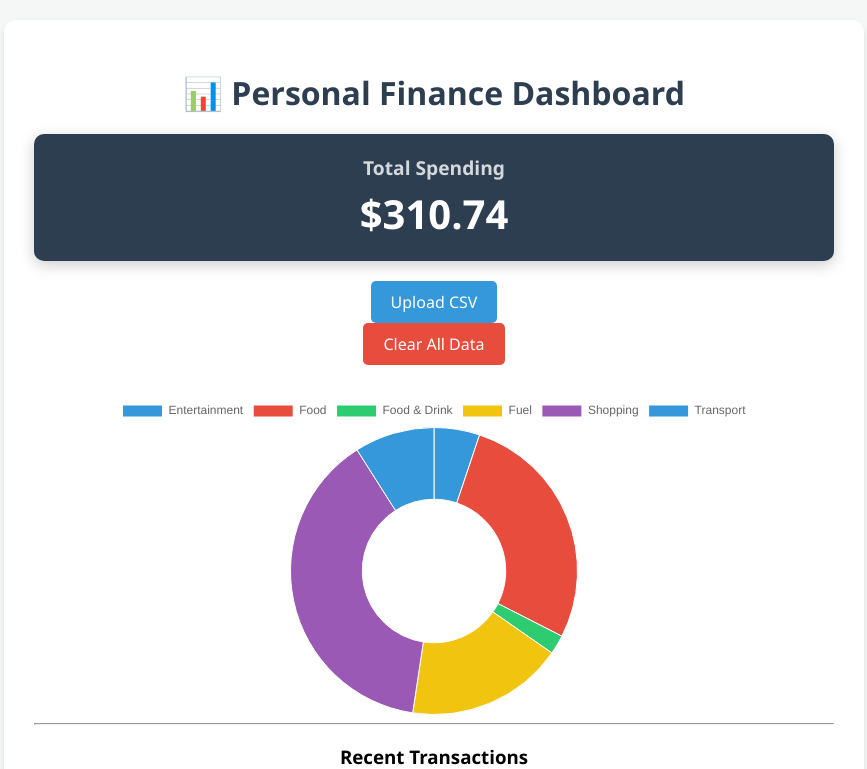
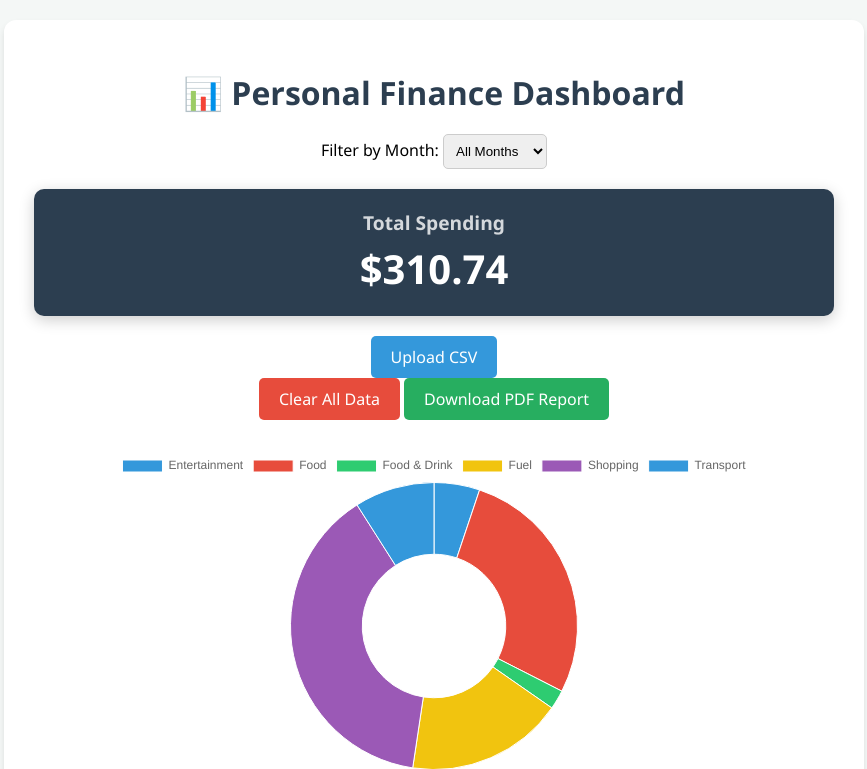
Before and after one commit to Dantescenario/finance-dashboard, a Flask app: page / in a window 1280 px wide. Shown: the top 769 px of the page, without its empty margins (206-1073 px from the left). Run offline with Flask 3, Linux system fonts and the light colour scheme.

Commit message:
Final version: Added Smart Categorization, Month Filtering, and PDF Export

```diff
--- a/app.py
+++ b/app.py
@@ -2,6 +2,8 @@ import os
 from flask import Flask, render_template, request, redirect, url_for
 from flask_sqlalchemy import SQLAlchemy
 import pandas as pd
+from fpdf import FPDF
+from flask import make_response
 
 app = Flask(__name__)
 
@@ -12,6 +14,17 @@ app.config['SQLALCHEMY_TRACK_MODIFICATIONS'] = False
 app.config['UPLOAD_FOLDER'] = 'uploads'
 
 db = SQLAlchemy(app)
+
+CATEGORY_MAP = {
+    'uber': 'Transport',
+    'lyft': 'Transport',
+    'amazon': 'Shopping',
+    'netflix': 'Entertainment',
+    'starbucks': 'Food & Drink',
+    'walmart': 'Groceries',
+    'shell': 'Fuel',
+    'apple': 'Tech/Subscriptions'
+}
 
 # 2. The transaction Model
 
@@ -29,7 +42,17 @@ with app.app_context():
 # 4. Main route
 @app.route('/')
 def index():
-    transactions = Transaction.query.all()
+
+     #to get the month from the browser data(eg/ month = 01)
+    selected_month = request.args.get('month', '')
+
+    #start a query for all transactions
+    query = Transaction.query
+
+    if selected_month:
+        query = query.filter(Transaction.date.contains(f"-{selected_month}-"))
+
+    transactions = query.all()
 
     total_spent = 0 # Default if no data exists
 
@@ -47,7 +70,7 @@ def index():
         labels, values = [], []
 
     # Pass 'transactions' into the template
-    return render_template('index.html', labels=labels, values=values, transactions=transactions,total_spent=total_spent)
+    return render_template('index.html', labels=labels, values=values, transactions=transactions,total_spent=total_spent,selected_month=selected_month)
 
 
 
@@ -75,11 +98,23 @@ def upload_file():
         try:
             df = pd.read_csv(filepath)
 
-            #loop through the rows and save to Database
+
             for index, row in df.iterrows():
+
+                desc = str(row.get('Description', "")).lower()
+                final_category = row['Category'] # Fallback to CSV value
+
+                # Check if any keyword matches the description
+                for keyword, mapped_category in CATEGORY_MAP.items():
+                    if keyword in desc:
+                        final_category = mapped_category
+                        break
+
+                 #loop through the rows and save to Database
+
                 new_transaction = Transaction(
                     date=str(row['Date']),
-                    category=row['Category'],
+                    category=final_category,
                     description=row.get('Description', ""),
                     amount=float(row['Amount'])
                 )
@@ -105,5 +140,48 @@ def clear_data():
     except Exception as e:
         return f"Error clearing data: {e}"
 
+@app.route('/export')
+def export_pdf():
+
+    # to get the data
+    transactions = Transaction.query.all()
+
+    # pdf setup
+    pdf = FPDF()
+    pdf.add_page()
+    pdf.set_font("Arial", 'B', 16)
+    pdf.cell(190, 10, "Personal Finance Report", ln=True, align="C")
+    pdf.ln(10) #Line break
+
+    # Table Header
+    pdf.set_font('Arial', "B", 12)
+    pdf.cell(40, 10, "Date", 1)
+    pdf.cell(50, 10, "Category", 1)
+    pdf.cell(60, 10, "Description", 1)
+    pdf.cell(40, 10, "Amount", 1)
+    pdf.ln()
+
+    # Table Rows
+    pdf.set_font("Arial", size=10)
+    total = 0
+    for t in transactions:
+        pdf.cell(40, 10, str(t.date), 1)
+        pdf.cell(50, 10, str(t.category), 1)
+        pdf.cell(60, 10, str(t.description), 1)
+        pdf.cell(40, 10, f"${t.amount:.2f}", 1)
+        pdf.ln()
+        total += t.amount
+
+    #  Final Total
+    pdf.ln(5)
+    pdf.set_font("Arial", 'B', 12)
+    pdf.cell(190, 10, f"Total Spending: ${total:.2f}", 0, 1, 'R')
+
+    # Send to Browser
+    response = make_response(pdf.output(dest='S').encode('latin-1'))
+    response.headers['Content-Type'] = 'application/pdf'
+    response.headers['Content-Dispostion'] = 'inline; filename=report.pdf'
+    return response
+
 if __name__ == "__main__":
     app.run(debug=True)
--- a/templates/index.html
+++ b/templates/index.html
@@ -13,6 +13,28 @@
   <body>
     <div class="container">
       <h1>📊 Personal Finance Dashboard</h1>
+
+      <div class="filter-section" style="margin-bottom: 20px;">
+    <form method="GET" action="/">
+        <label for="month">Filter by Month:</label>
+        <select name="month" id="month" onchange="this.form.submit()" style="padding: 8px; border-radius: 5px; border: 1px solid #ccc;">
+            <option value="">All Months</option>
+            <option value="01" {% if selected_month == '01' %}selected{% endif %}>January</option>
+            <option value="02" {% if selected_month == '02' %}selected{% endif %}>February</option>
+            <option value="03" {% if selected_month == '03' %}selected{% endif %}>March</option>
+            <option value="04" {% if selected_month == '04' %}selected{% endif %}>April</option>
+            <option value="05" {% if selected_month == '05' %}selected{% endif %}>May</option>
+            <option value="06" {% if selected_month == '06' %}selected{% endif %}>June</option>
+            <option value="07" {% if selected_month == '07' %}selected{% endif %}>July</option>
+            <option value="08" {% if selected_month == '08' %}selected{% endif %}>August</option>
+            <option value="09" {% if selected_month == '09' %}selected{% endif %}>September</option>
+            <option value="10" {% if selected_month == '10' %}selected{% endif %}>October</option>
+            <option value="11" {% if selected_month == '11' %}selected{% endif %}>November</option>
+            <option value="12" {% if selected_month == '12' %}selected{% endif %}>December</option>
+        </select>
+    </form>
+</div>
+
       <div
         class="summary-card"
         style="
@@ -38,8 +60,9 @@
         class="btn"
         style="background-color: #e74c3c"
         onclick="return confirm('Are you sure you want to delete all data?')"
-        >Clear All Data</a
-      >
+        >Clear All Data</a>
+        <a href="/export" class="btn" style="background-color: #27ae60;" target="_blank">Download PDF Report</a>
+
 
       <div class="chart-container">
         <canvas id="expenseChart"></canvas>
```
Also changed, not shown: instance/finance.db.
